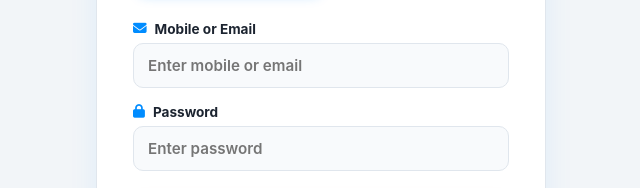
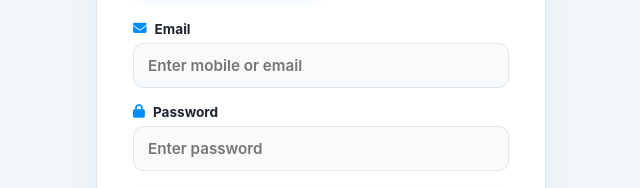
Before and after one commit to mrahmad786khan-jpg/bus-ticket-booking, a plain HTML site: page frontend/auth.html in a window 1280 px wide. Shown: the part 236-424 px from the top of the page, 319-959 px from the left. Drawn offline with Linux system fonts and the light colour scheme.

```diff
--- a/frontend/auth.html
+++ b/frontend/auth.html
@@ -63,7 +63,7 @@
       <!-- Login Form -->
       <form id="login-form" class="auth-form active-form">
         <div class="input-group">
-          <label><i class="fa-solid fa-envelope"></i> Mobile or Email</label>
+          <label><i class="fa-solid fa-envelope"></i> Email</label>
           <input type="text" id="login-identifier" placeholder="Enter mobile or email" required>
         </div>
 
```
